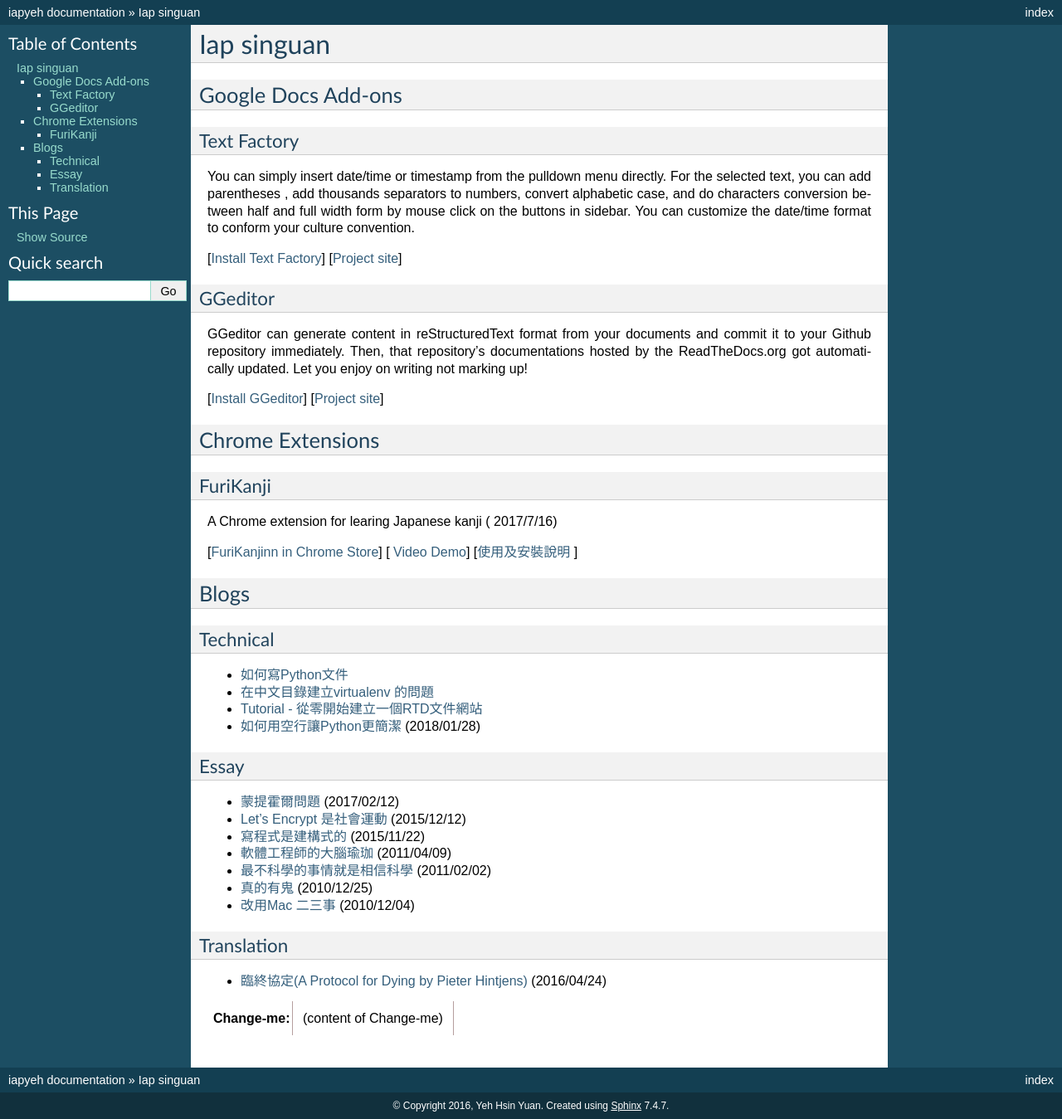
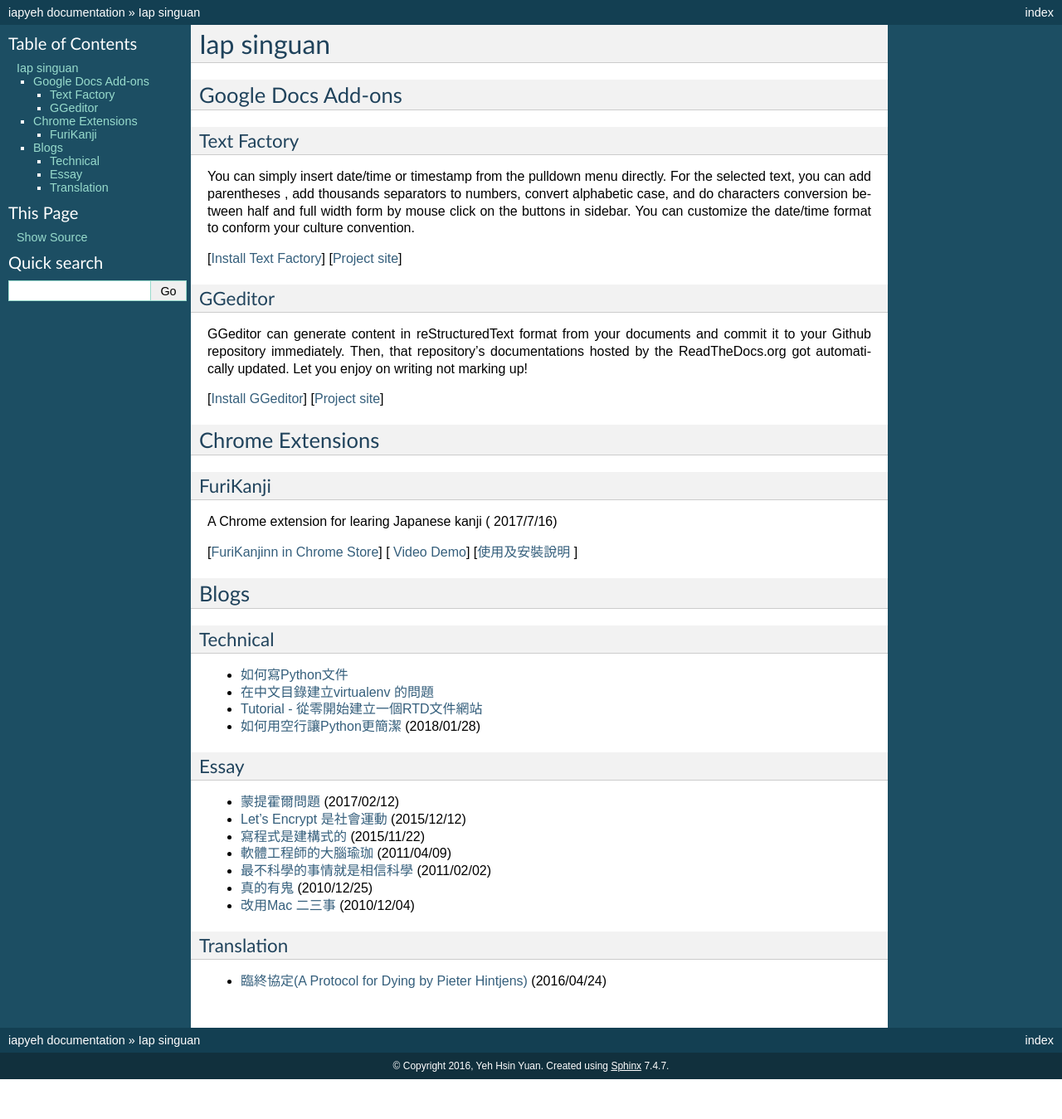
Before and after one commit to iapyeh/iapyeh, a Sphinx documentation site: the page built from docs/index.rst, in a window 1280 px wide. Shown: the whole page at 83% size. Built offline with Sphinx 7.4.7, drawn with Linux system fonts in a browser that asks for light colours; after the commit the page ends 1301 px from its top, so only the background shows below that.

Commit message:
Google Docs reST Editor@2019-6-8 20:22:49

```diff
--- a/docs/index.rst
+++ b/docs/index.rst
@@ -86,11 +86,6 @@ Translation
 * \ |LINK19|\  (2016/04/24)
 
 
-.. admonition:: Change-me
-
-    (content of Change-me)
-
-
 .. bottom of content
 
 
```
